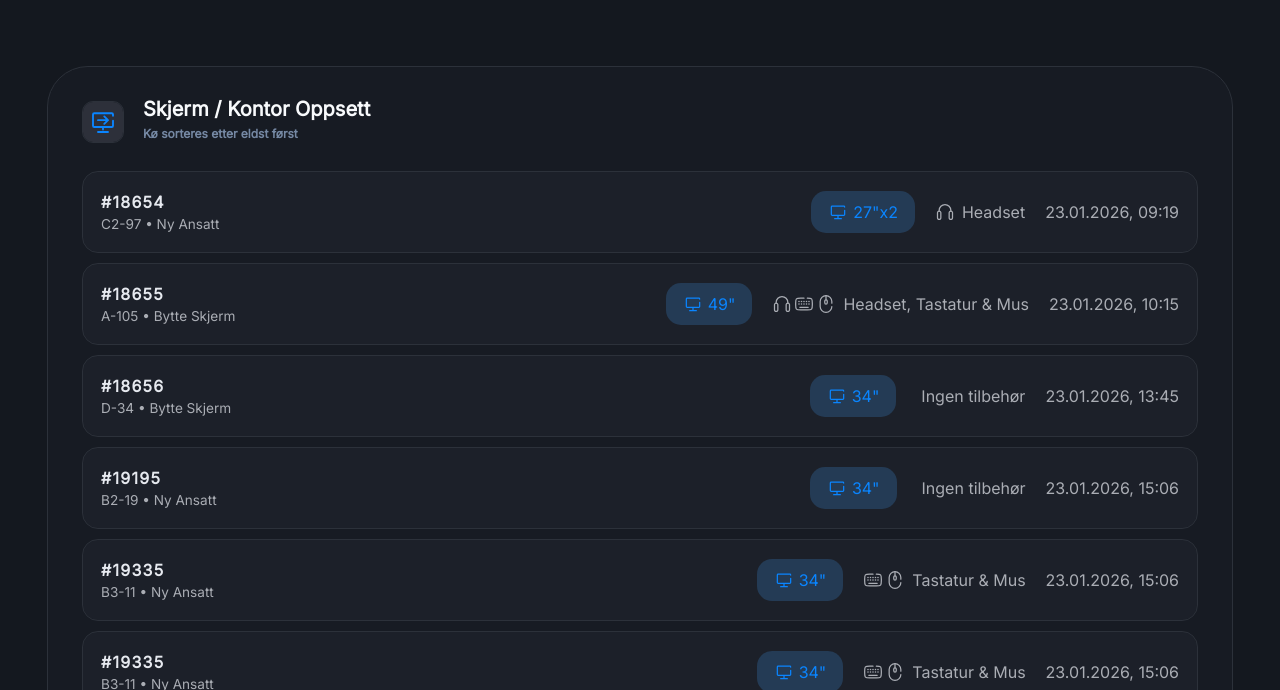
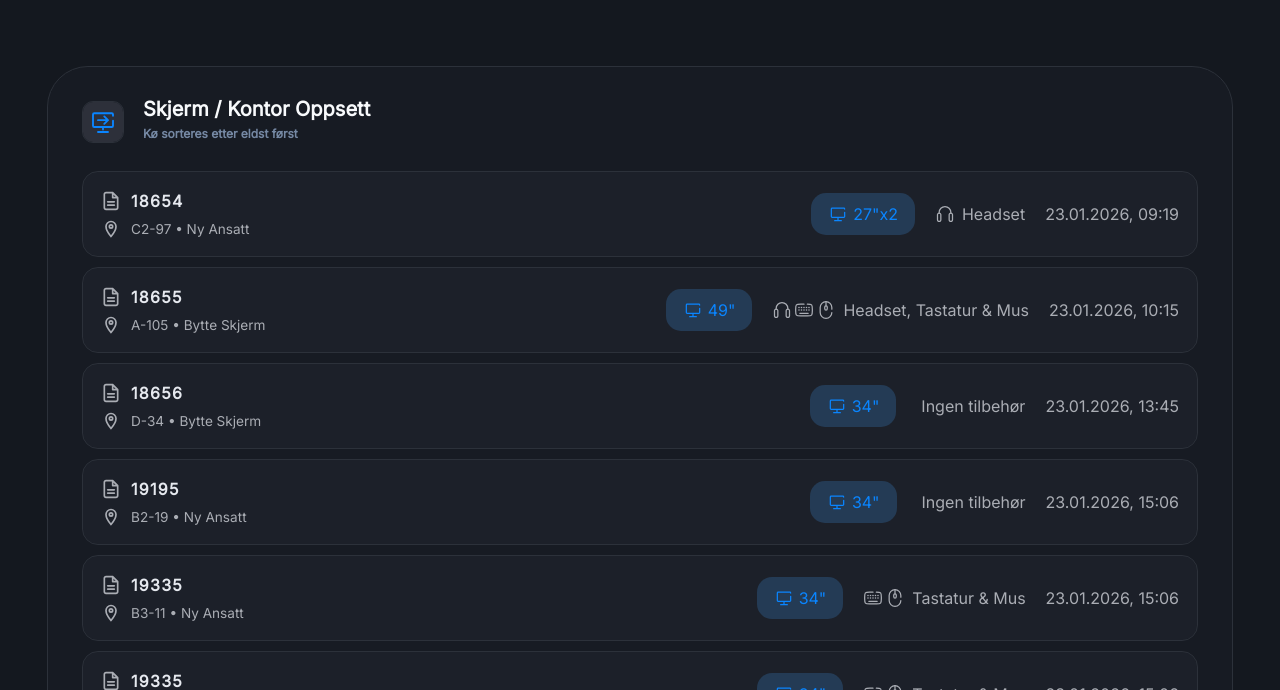
Before and after one commit to MrOliversKoder/ScreenSetupKiosk, a website: page Public/Home/Index.html in a window 1280 px wide. Shown: the part 110-800 px from the top of the page. Drawn offline with Linux system fonts and the light colour scheme; a web font is replaced by a local one.

Commit message:
Adding icons
new icons next to saksnr and placment

```diff
--- a/Public/Home/script.js
+++ b/Public/Home/script.js
@@ -104,8 +104,15 @@ function createRow(line) {
 
     li.innerHTML = `
         <div class="sak-main">
-            <div class="sak-title">#${saknr}</div>
-            <div class="sak-sub">${romnr} • ${type}</div>
+            <div class="sak-title">
+                <img src="../svg/Document.svg">
+                <p>${saknr}</p>
+            </div>
+
+            <div class="sak-sub">
+                <img src="../svg/Placement.svg">
+                <p>${romnr} • ${type}</p>
+            </div>
         </div>
 
         <div class="tag screen">
--- a/Public/Home/style.css
+++ b/Public/Home/style.css
@@ -198,20 +198,43 @@ body {
 .sak-main {
     display: flex;
     flex-direction: column;
-    gap: 4px;
 }
 
 .sak-title {
+    display: flex;
+    align-items: center;
+}
+
+.sak-title p {
     font-weight: 600;
     font-family: 'Inter', sans-serif;
     letter-spacing: 0.08rem;
     text-shadow: 1px;
+    margin: 5px;
+}
+
+.sak-title img {
+    width: 20px;
+    height: 20px;
+    margin-right: 5px;
 }
 
 .sak-sub {
+    display: flex;
+    align-items: center;
+}
+
+.sak-sub img {
+    width: 20px;
+    height: 20px;
+    margin-right: 5px;
+}
+
+.sak-sub p {
     font-size: 0.85rem;
     opacity: 0.7;
     font-family: 'Inter', sans-serif;
+    margin: 5px;
 }
 
 .tag {
```
Also changed, not shown: Public/SVG/Document.svg (added), Public/SVG/Placement.svg (added).
